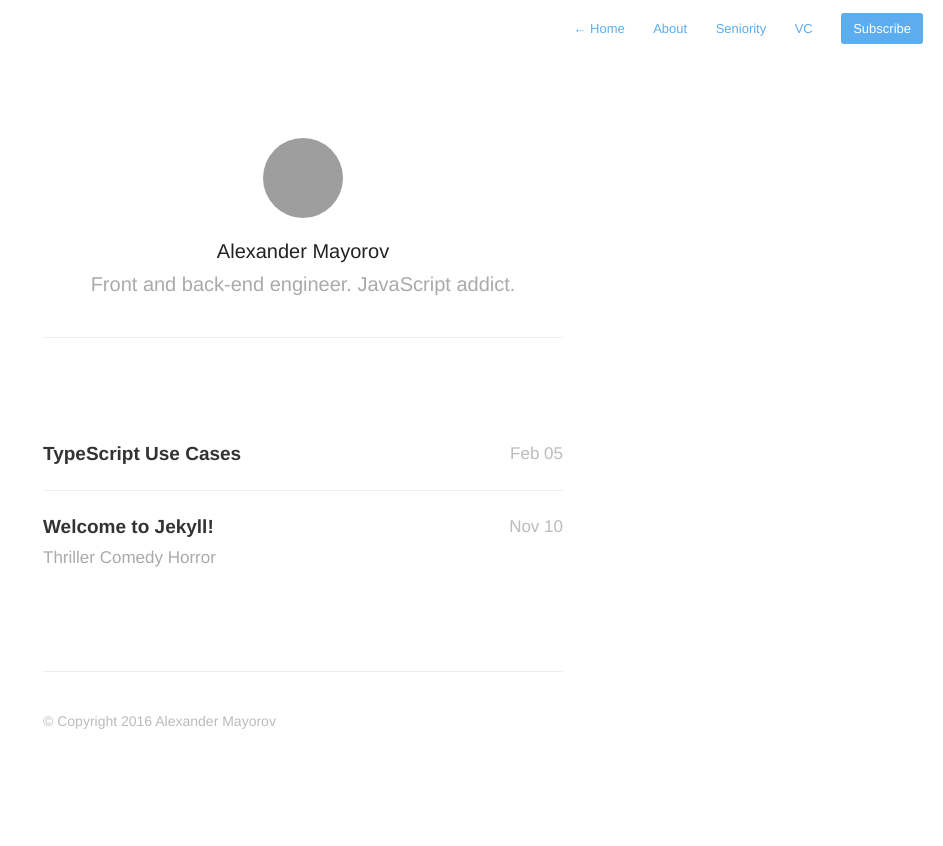
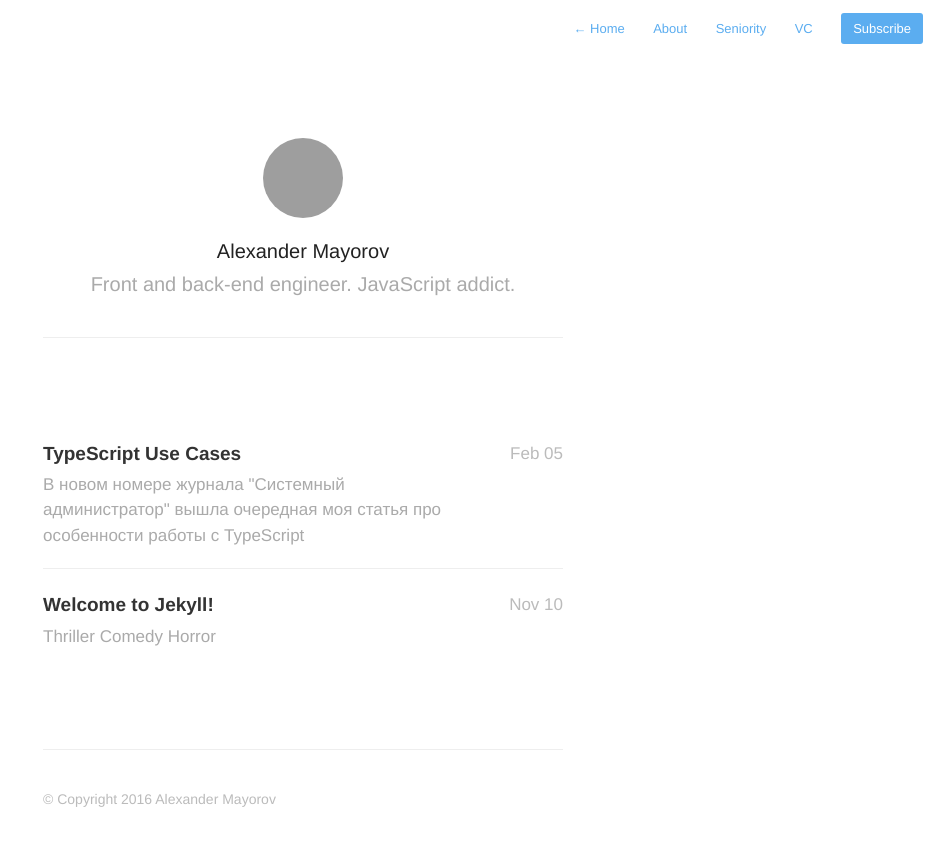
Before and after one commit to frontdevops/alexmayorov.github.io, a Jekyll site: the page built from index.html, in a window 1280 px wide. Shown: the top 846 px of the page, without its empty margins (337-1280 px from the left). Built offline with Jekyll 4.4.1, drawn with Linux system fonts in a browser that asks for light colours; nearby versions of some CDN libraries; Markdown is read by kramdown in place of the engine named in the settings; the list of posts is cut into pages by our own code; grey boxes are pictures that could not be loaded.

Commit message:
Update 2016-02-05-Mainpage.md

```diff
--- a/_posts/2016-02-05-Mainpage.md
+++ b/_posts/2016-02-05-Mainpage.md
@@ -1,6 +1,7 @@
 ---
 layout: post
 title: TypeScript Use Cases
+description: В новом номере журнала "Системный администратор" вышла очередная моя статья про особенности работы с TypeScript
 ---
 
 В новом номере журнала "Системный администратор" вышла очередная моя статья "TypeScript Use Cases".
@@ -9,4 +10,5 @@ title: TypeScript Use Cases
 
 Конкретно в данной статье мы рассмотрим интересные проблемы, возникающие при работе с типами.
 
+![]()
 <img src="http://samag.ru/img/upload/edition/1470039988cover07-08(164-165).jpg" width="150">
```
